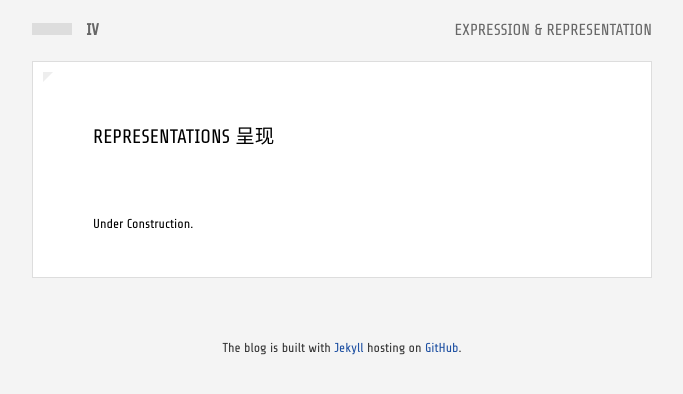
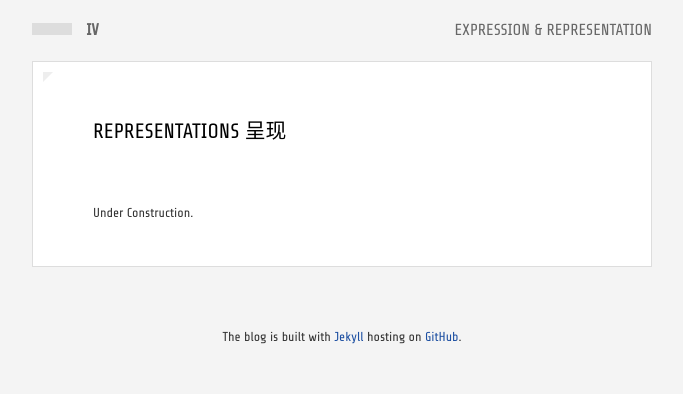
Before and after one commit to kidlj/awei, a Jekyll site: the page built from repr/index.html, in a window 1280 px wide. Shown: the top 394 px of the page, without its empty margins (298-981 px from the left). Built offline with Jekyll 4.4.1, drawn with Linux system fonts in a browser that asks for light colours; Markdown is read by kramdown in place of the engine named in the settings.

Commit message:
ready for posting

```diff
--- a/_layouts/main.html
+++ b/_layouts/main.html
@@ -4,7 +4,6 @@
 		<meta http-equiv="Content-Type" content="text/html; charset=UTF-8">
 		<link href="/favicon.ico" rel="shortcut icon" type="image/x-icon">
 		<link href='http://fonts.googleapis.com/css?family=Share+Tech' rel='stylesheet' type='text/css'>
-		<link href='http://fonts.googleapis.com/css?family=Share+Tech+Mono' rel='stylesheet' type='text/css'>
 		<link href="/css/global.css" rel="stylesheet" type="text/css">
 		<link href="/css/style.css" rel="stylesheet" type="text/css">
 		<title>IV - {{ page.title }}</title>
@@ -12,7 +11,7 @@
 
 	<body>
   	<div class="wrapper">
-			<header class="site-header">
+			<header class="site-header font-effect-3d-float">
 				<a class="site-title" href="/">
 		  		<div class="block"></div>
 		  		<span class="logo">IV</span>
--- a/css/global.css
+++ b/css/global.css
@@ -79,8 +79,7 @@
 
 blockquote {
   padding: 0;
-  margin: 0.8em 0;
-  font-style: italic; }
+  margin: 0.8em 0; }
   blockquote p:last-child {
     margin: 0; }
   blockquote small {
--- a/css/style.css
+++ b/css/style.css
@@ -19,6 +19,7 @@
 	color: #BA2636; }
 
 b, strong, h1, h2, h3, h4, h5 {
+	color: #000;
 	font-weight: 700; }
 
 hr {
@@ -32,9 +33,11 @@
 	padding: 4px 10px;
 	margin: 16px 0; }
 
+/*
 code {
-	font-size: 13px;
-	font-family: 'Share Tech Mono', monospace; }
+	font-family: 'Share Tech Mono', monospace;
+	font-size: 12px; }
+*/
 
 .mark {
 	position: absolute;
@@ -59,8 +62,7 @@
 	font-size: 13px;
 	font-family: 'Share Tech', sans-serif;
 	font-weight: 400;
-	color: #000000;
-	line-height: 1.62;
+	line-height: 1.6em;
 	position: relative; }
 	article * {
 		max-width: 100%; }
@@ -68,7 +70,7 @@
 		margin-bottom: 60px; }
 		article header .post-title {
 			font-weight: 500;
-			font-size: 1.5em;
+			font-size: 1.6em;
 			text-transform: uppercase;
 			margin: 0; }
 		article header .post-title a {
@@ -84,6 +86,10 @@
 		margin: 20px 0;
 		padding: 0 0 0 13px; }
 	article h2 {
+		font-size: 1.5em;
+		font-weight: 500;
+		margin: 2em 0 1em; }
+	article h3 {
 		font-size: 1.4em;
 		font-weight: 500;
 		margin: 2em 0 1em; }
@@ -103,7 +109,7 @@
 .site-header {
   font-weight: lighter;
   font-size: 16px;
-	font-family: 'Share Tech', Cantarell, sans-serif;
+	font-family: 'Share Tech', sans-serif;
   text-transform: uppercase;
   margin-bottom: 20px;
   text-align: right; }
```
Also changed, not shown: _config.yml (line endings or trailing spaces), _layouts/post.html (renamed from _layouts/default.html).
